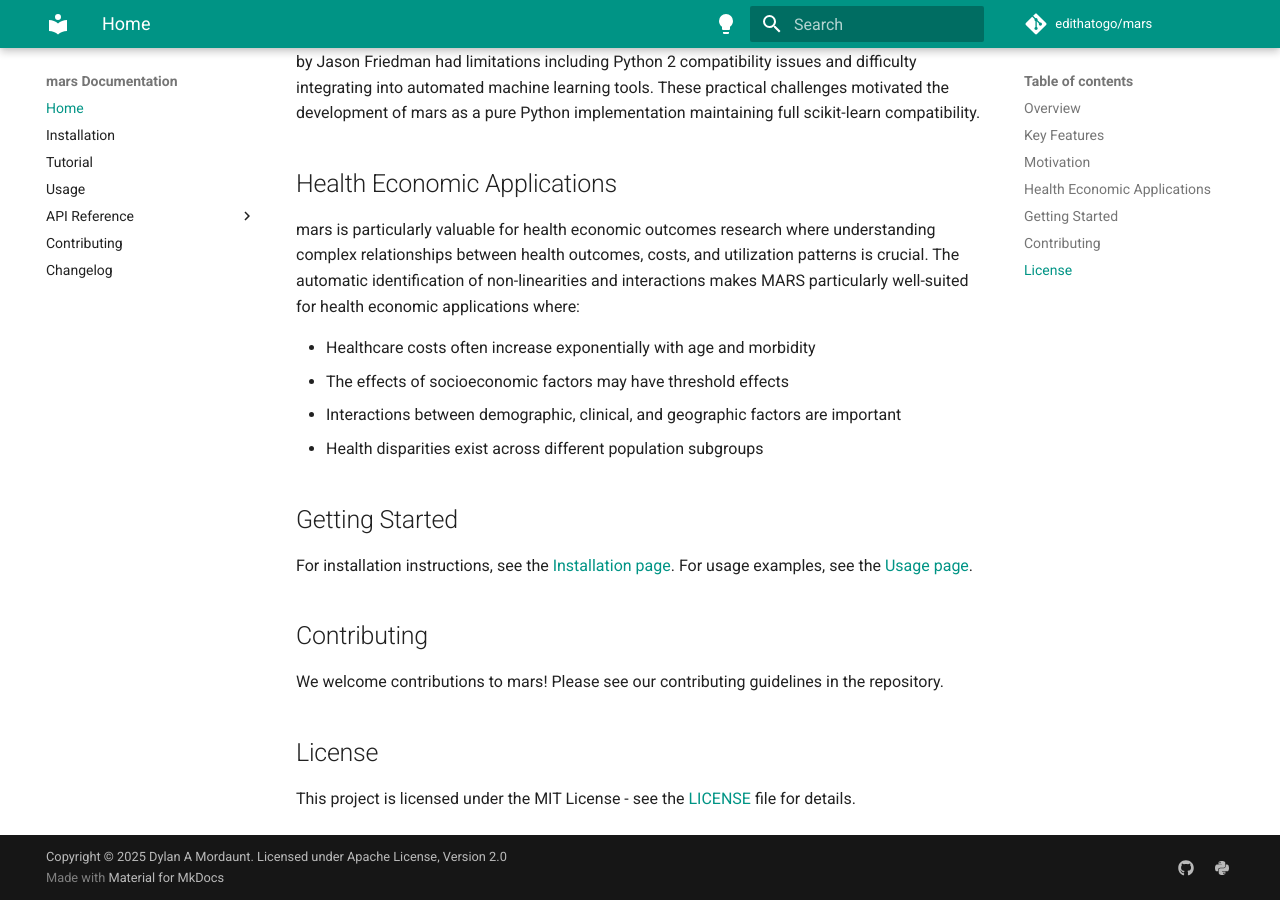
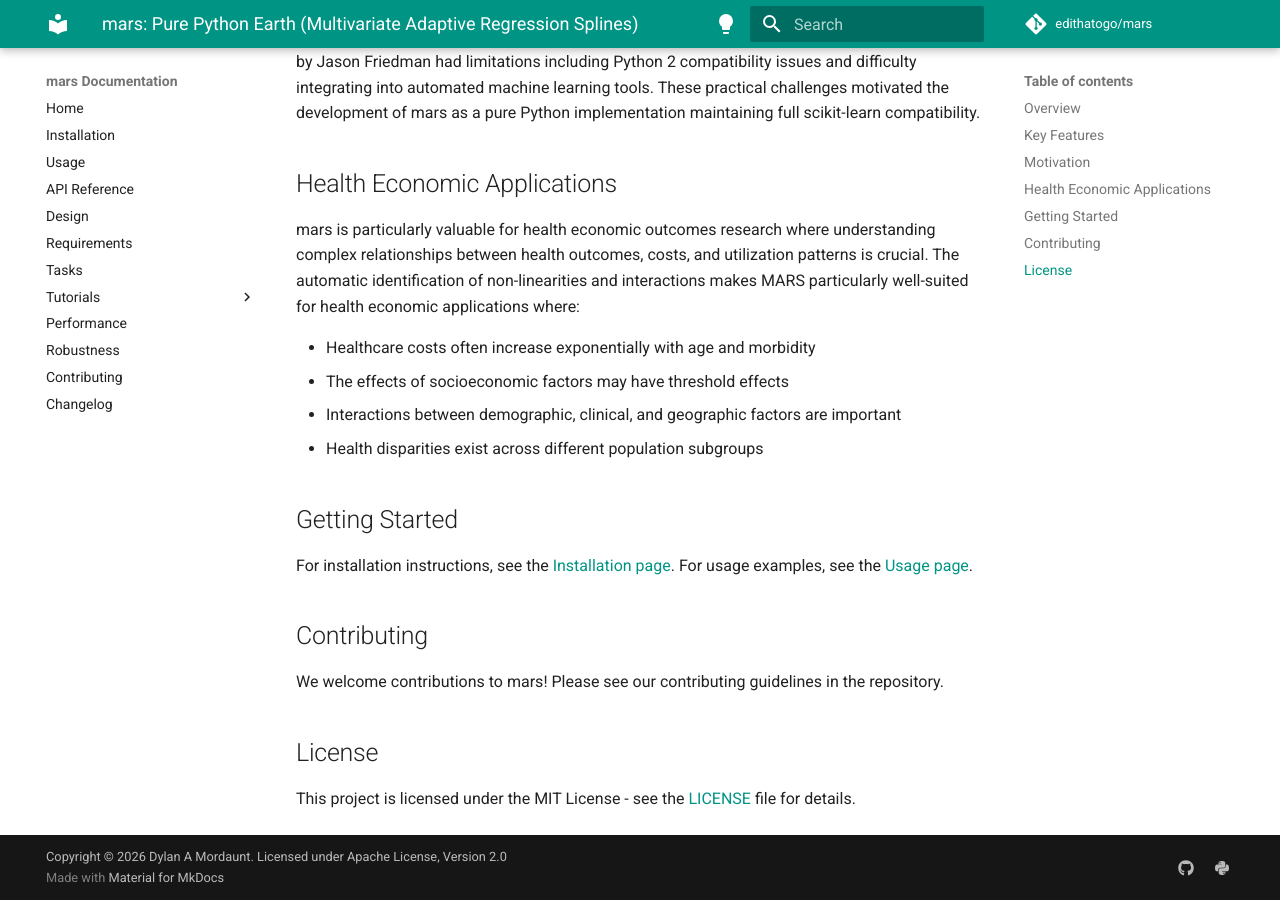
Before and after one commit to edithatogo/mars, an MkDocs documentation site: the page built from docs/index.md, in a window 1280 px wide and 900 px high, scrolled down 1497 px. Built offline with MkDocs 1.6.1 and Material for MkDocs 9.7.7, drawn with Linux system fonts in a browser that asks for light colours; comment, search, counter and statistics services are not loaded.

Commit message:
fix(docs): Fix mkdocs.yml navigation after docs branch merge
- Update nav paths to match actual docs/ directory structure
- Remove mkdocstrings plugin (causing build errors)
- Update copyright year to 2026

Co-authored-by: Qwen-Coder <qwen-coder@alibabacloud.com>

```diff
--- a/mkdocs.yml
+++ b/mkdocs.yml
@@ -20,23 +20,23 @@ theme:
         name: Switch to light mode
 
 nav:
-  - Home: index.md
-  - Installation: installation.md
-  - Tutorial: tutorial.md
-  - Usage: usage.md
-  - API Reference:
-    - Overview: api/index.md
-  - Contributing: contributing.md
-  - Changelog: changelog.md
+  - Home: docs/index.md
+  - Installation: docs/installation.md
+  - Usage: docs/usage.md
+  - API Reference: docs/api.md
+  - Design: docs/design.md
+  - Requirements: docs/requirements.md
+  - Tasks: docs/tasks.md
+  - Tutorials:
+    - Basic: docs/tutorials/basic.md
+    - Advanced: docs/tutorials/advanced.md
+  - Performance: docs/performance_optimization_plan.md
+  - Robustness: docs/robustness_improvement_plan.md
+  - Contributing: CONTRIBUTING.md
+  - Changelog: CHANGELOG.md
 
 plugins:
   - search
-  - mkdocstrings:
-      handlers:
-        python:
-          options:
-            docstring_style: google
-            show_submodules: yes
 
 markdown_extensions:
   - admonition
@@ -55,4 +55,4 @@ extra:
     - icon: fontawesome/brands/python
       link: https://pypi.org/project/mars/
 
-copyright: Copyright &copy; 2025 Dylan A Mordaunt. Licensed under Apache License, Version 2.0
+copyright: Copyright &copy; 2026 Dylan A Mordaunt. Licensed under Apache License, Version 2.0
```
